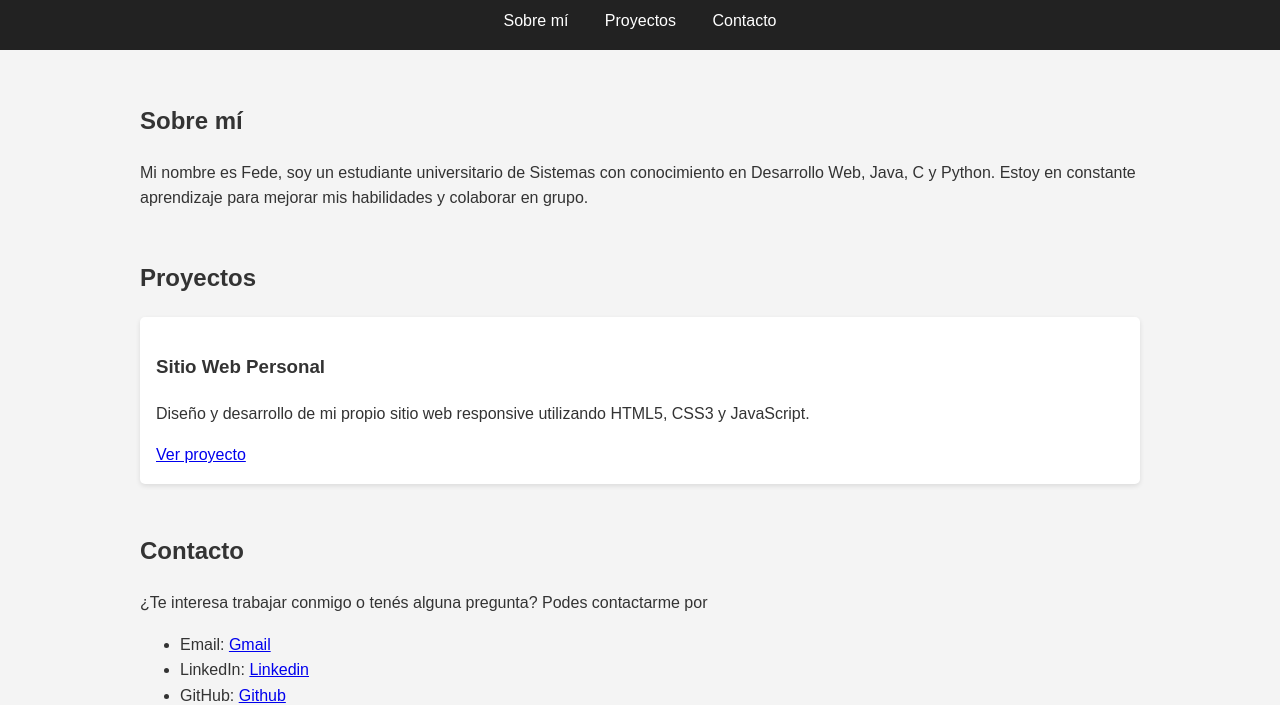
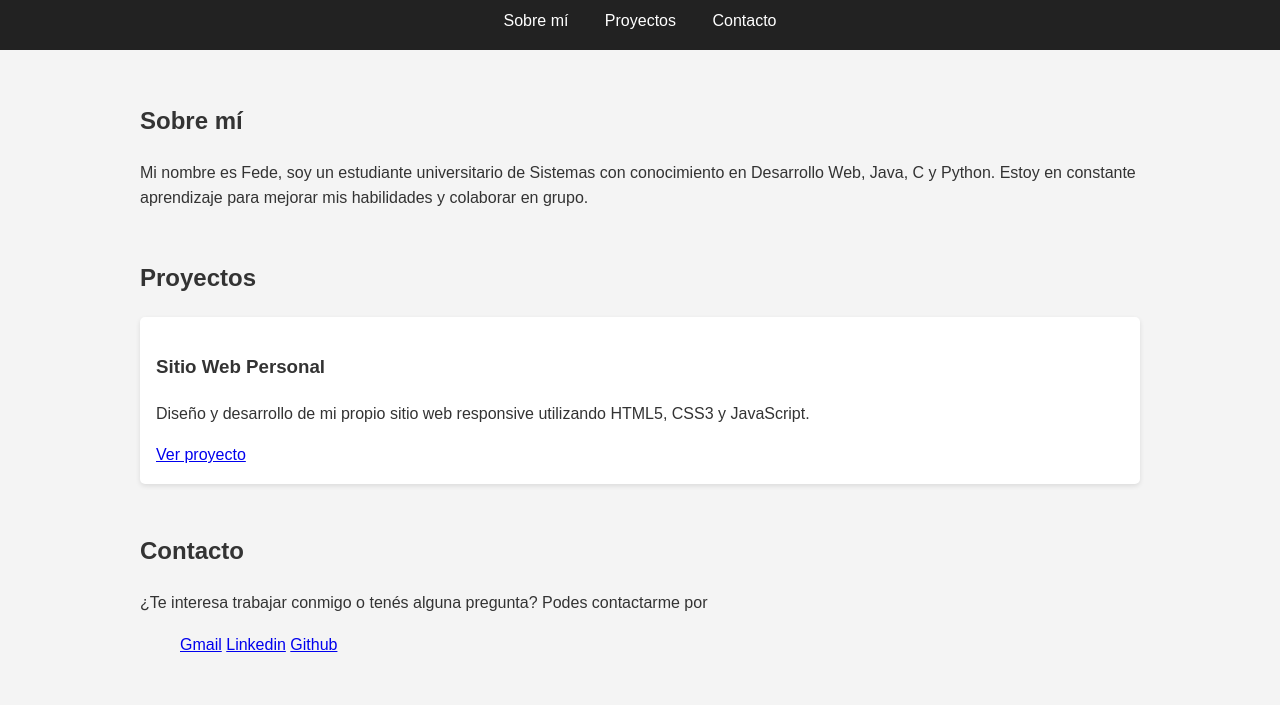
Before and after one commit to Frelly16/Frelly16.github.io, a plain HTML site: page index.html in a window 1280 px wide. Shown: the part 102-807 px from the top of the page. Drawn offline with Linux system fonts and the light colour scheme.

Commit message:
index-prueba

```diff
--- a/index.html
+++ b/index.html
@@ -91,9 +91,9 @@
             <h2>Contacto</h2>
             <p>¿Te interesa trabajar conmigo o tenés alguna pregunta? Podes contactarme por</p>
             <ul>
-                <li>Email: <a href="mailto:ciccarellifederico16@gmail.com">Gmail</a></li>
-                <li>LinkedIn: <a href="www.linkedin.com/in/federico-ciccarelli-570813351" target="_blank">Linkedin</a></li>
-                <li>GitHub: <a href="https://github.com/Frelly16" target="_blank">Github</a></li>
+                <a href="mailto:ciccarellifederico16@gmail.com">Gmail</a>
+                <a href="https://www.linkedin.com/in/federico-ciccarelli-570813351" target="_blank">Linkedin</a>
+                <a href="https://github.com/Frelly16" target="_blank">Github</a>
             </ul>
         </section>
     </main>
```
